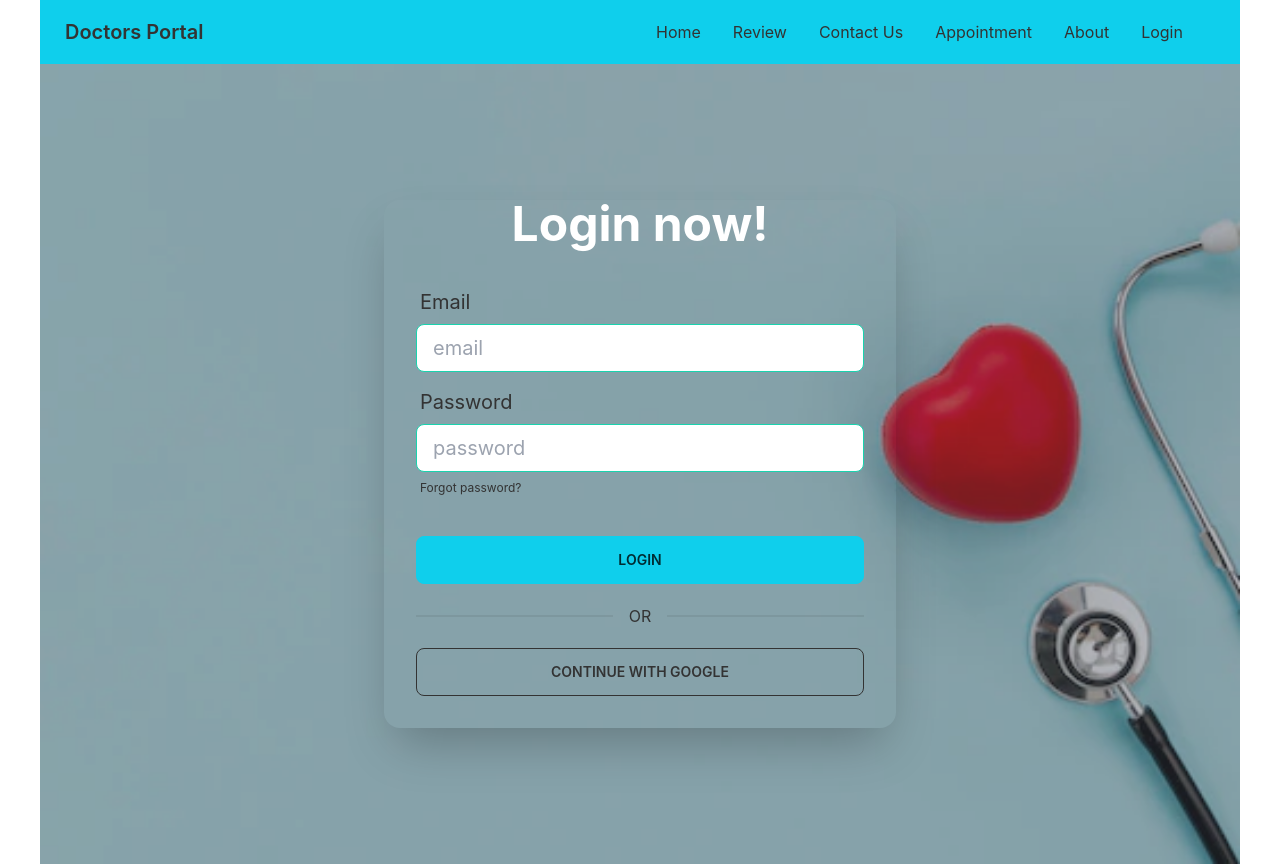
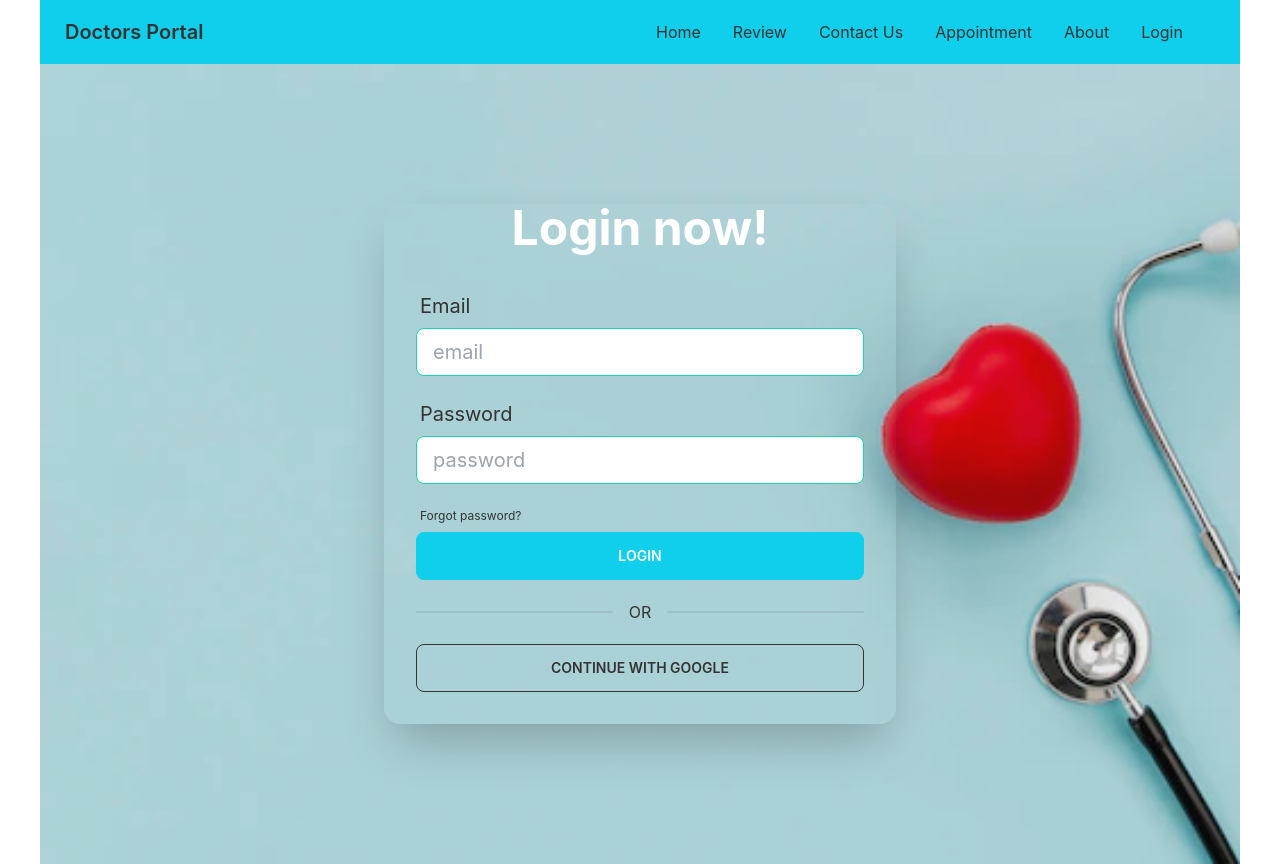
Before and after one commit to habulCoderJohnny/eHealth-portal, a React (Create React App) app: page /login in a window 1280 px wide. Built offline with nearby package versions, Linux system fonts and the light colour scheme; no server answers.

Commit message:
Inplement React Hook Form with Validation in input form and value get

```diff
--- a/package.json
+++ b/package.json
@@ -13,6 +13,7 @@
     "react-day-picker": "^8.0.4",
     "react-dom": "^17.0.2",
     "react-firebase-hooks": "^5.0.3",
+    "react-hook-form": "^7.31.1",
     "react-router-dom": "^6.3.0",
     "react-scripts": "5.0.0",
     "web-vitals": "^2.1.4"
--- a/src/PAGES/LOGIN/Login.js
+++ b/src/PAGES/LOGIN/Login.js
@@ -1,65 +1,96 @@
 import React from 'react';
-import loginbg from '../../assets/images/login.png';
+import loginBg from '../../assets/images/login.png';
 import { useSignInWithGoogle } from 'react-firebase-hooks/auth';
 import auth from '../../firebase.init';
 import { useNavigate } from 'react-router-dom';
+import { useForm } from "react-hook-form";
+
 
 
 const Login = () => {
-    const [signInWithGoogle, user, loading, error] = useSignInWithGoogle(auth);
+    const [signInWithGoogle, gUser, gLoading, gError] = useSignInWithGoogle(auth);
+    const { register, formState: { errors }, handleSubmit } = useForm();
     const navigate = useNavigate();
-    console.log(user);
-    if (user) {
+    // console.log(user);
+    if (gUser) {
         navigate('/home');
     }
 
+    const onSubmit = data => {
+        console.log(data);
+
+    }
+
     return (
-        <div class="hero min-h-screen" style={{background: `url(${loginbg})`, backgroundSize:'cover'}}>
-            <div class="hero-overlay bg-opacity-40"></div>
+        <div class="hero min-h-screen" style={{ background: `url(${loginBg})`, backgroundSize: 'cover' }}>
+            <div class="hero-overlay bg-opacity-10"></div>
 
             <div class="card w-full max-w-lg shadow-2xl my-50">
                 <div class="text-center">
                     <h1 class="text-white text-5xl font-bold ">Login now!</h1>
                 </div>
                 <div class="card-body">
+                    <form onSubmit={handleSubmit(onSubmit)}>
                         <div class="form-control">
                             <label class="label ">
-                                <span class="label-text text-xl ">Email</span>
+                                <span class="label-text text-xl">Email</span>
                             </label>
 
+                            <input type="email" placeholder="email" class="input input-bordered input-secondary text-xl text-blue-400"  {...register("email", {
+                                    required: {
+                                        value: true,
+                                        message: 'Email is Required'
+                                    },
+                                    pattern: {
+                                        value: /[a-z0-9]+@[a-z]+\.[a-z]{2,3}/,
+                                        message: 'Provide a valid Email'
+                                    }
+                                })}/>
 
 
-                                <input type="text" placeholder="email" class="input input-bordered input-secondary text-xl text-blue-400" />
+                            <label className="label">
+                                {errors.email?.type === 'required' && <span className="label-text-alt text-red-500">{errors.email.message}</span>}
+                                {errors.email?.type === 'pattern' && <span className="label-text-alt text-red-500">{errors.email.message}</span>}
+                            </label>
                         </div>
-
 
 
                         <div class="form-control">
                             <label class="label">
-                                <span class="label-text text-xl ">Password</span>
+                                <span class="label-text text-xl">Password</span>
                             </label>
 
+                            <input type="password" placeholder="password" class="input input-bordered input-secondary text-xl text-blue-400" {...register("password", {
+                                    required: {
+                                        value: true,
+                                        message: 'Password is Required'
+                                    },
+                                    minLength: {
+                                        value: 6,
+                                        message: 'Must be 6 characters or longer'
+                                    }
+                                })}/>
 
 
-                                <input type="text" placeholder="password" class="input input-bordered input-secondary text-xl text-blue-400" />
-
-
+                            <label class="label">
+                            {errors.password?.type === 'required' && <span className="label-text-alt text-red-500">{errors.password.message}</span>}
+                                {errors.password?.type === 'minLength' && <span className="label-text-alt text-red-500">{errors.password.message}</span>}
+                            </label>
+                            </div>
 
 
                             <label class="label">
                                 <button href=".." class="label-text-alt link link-hover link-white">Forgot password?</button>
                             </label>
+
+                        <div class="form-control">
+                            <input type="submit" value="Login" class="btn btn-primary text-white" />
                         </div>
-
-
-
-                            <div class="form-control mt-6">
-                                <button class="btn btn-primary">Login</button>
-                            </div>
+                    </form>
 
                     <div class="divider">OR</div>
 
-                        <button onClick={()=>signInWithGoogle()}  class="btn btn-outline">continue with google</button>
+                    <button onClick={() => signInWithGoogle()} class="btn btn-outline">continue with google</button>
                 </div>
 
             </div>
```
Also changed, not shown: 1 other file (tests, documents, lock files or other folders). Lines whose indentation alone changed are shown as unchanged.
